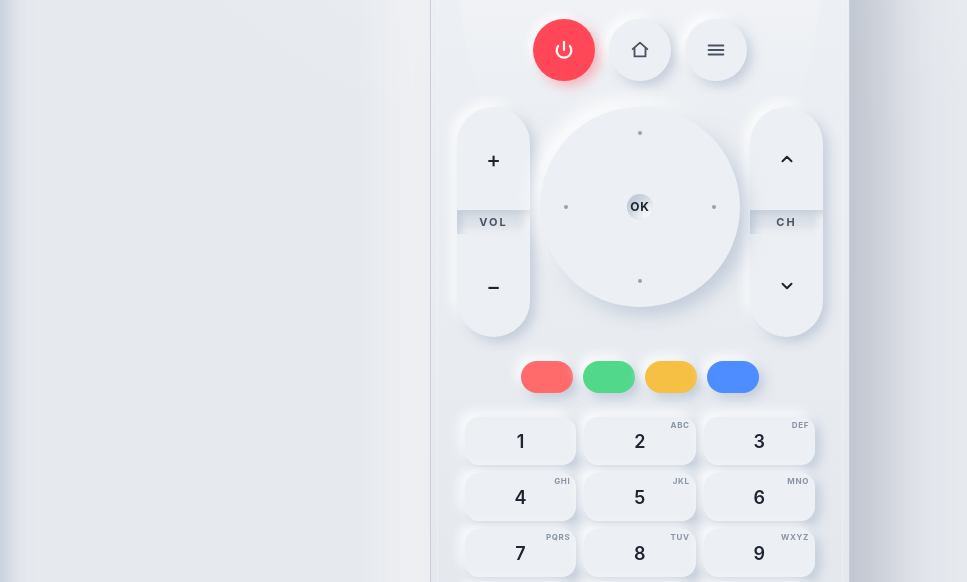
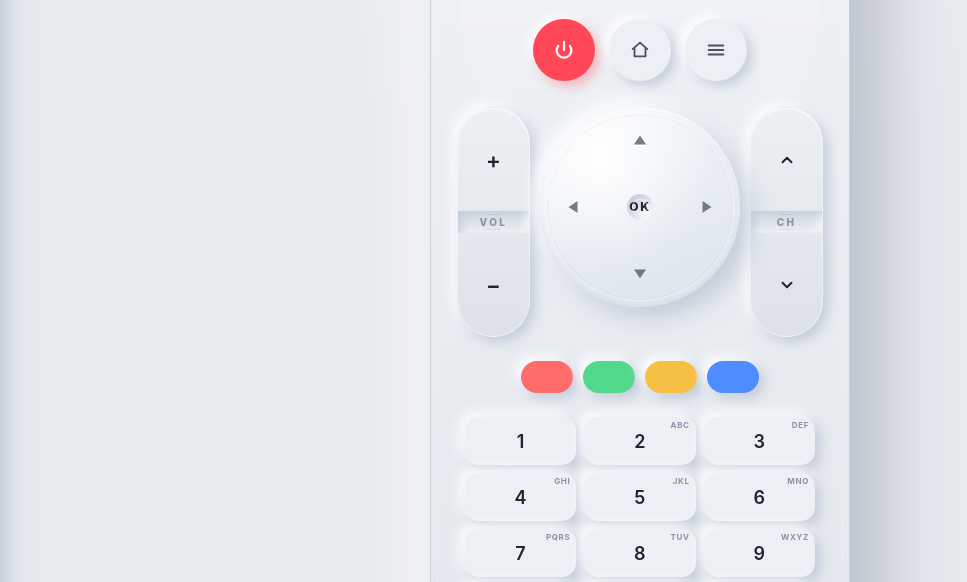
Before and after one commit to arman0824/LG-WebOs-TVRemote-Control, a website: page public/index.html in a window 1280 px wide. Shown: the part 185-767 px from the top of the page, without its empty margins (0-967 px from the left). Drawn offline with Linux system fonts and the light colour scheme; no server answers.

Commit message:
UI Fixes

```diff
--- a/public/styles.css
+++ b/public/styles.css
@@ -233,82 +233,189 @@ input:focus { box-shadow: var(--shadow-in-sm), 0 0 0 2px var(--hero); }
   padding: 4px 0;
 }
 
-/* ---------- D-PAD (smaller) ---------- */
+/* ---------- D-PAD ---------- */
 .dpad {
   position: relative;
   width: 160px;
   height: 160px;
   border-radius: 50%;
-  background: var(--surface);
-  box-shadow: var(--shadow-out);
+  background:
+    radial-gradient(circle at 30% 25%, rgba(255, 255, 255, 0.95) 0%, rgba(255, 255, 255, 0) 55%),
+    linear-gradient(160deg, #F4F7FB 0%, #DCE3EB 100%);
+  box-shadow:
+    10px 10px 22px var(--line-shadow),
+    -8px -8px 18px var(--highlight),
+    inset 0 1px 0 rgba(255, 255, 255, 0.9),
+    inset 0 -2px 4px rgba(0, 0, 0, 0.04);
   display: grid;
   grid-template-columns: 1fr 1fr 1fr;
   grid-template-rows: 1fr 1fr 1fr;
   flex-shrink: 0;
+  overflow: hidden;
 }
-.dpad-zone { background: transparent; border-radius: 50%; }
+[data-theme="dark"] .dpad {
+  background:
+    radial-gradient(circle at 30% 25%, rgba(255, 255, 255, 0.06) 0%, transparent 55%),
+    linear-gradient(160deg, #2A2F37 0%, #1A1E24 100%);
+  box-shadow:
+    10px 10px 22px var(--line-shadow),
+    -8px -8px 18px var(--highlight),
+    inset 0 1px 0 rgba(255, 255, 255, 0.05),
+    inset 0 -2px 4px rgba(0, 0, 0, 0.4);
+}
+
+/* inner ring track */
+.dpad::before {
+  content: "";
+  position: absolute;
+  inset: 6px;
+  border-radius: 50%;
+  border: 1px solid rgba(255, 255, 255, 0.45);
+  pointer-events: none;
+  box-shadow: inset 0 0 0 1px rgba(0, 0, 0, 0.04);
+}
+[data-theme="dark"] .dpad::before {
+  border-color: rgba(255, 255, 255, 0.05);
+  box-shadow: inset 0 0 0 1px rgba(0, 0, 0, 0.4);
+}
+
+.dpad-zone {
+  background: transparent;
+  border-radius: 50%;
+  position: relative;
+  color: var(--ink-2);
+  transition: color var(--t-fast), background var(--t-fast), box-shadow var(--t-fast);
+}
 .dpad-up    { grid-column: 2; grid-row: 1; }
 .dpad-left  { grid-column: 1; grid-row: 2; }
 .dpad-right { grid-column: 3; grid-row: 2; }
 .dpad-down  { grid-column: 2; grid-row: 3; }
-.dpad-zone:active { background: var(--surface-recess); box-shadow: var(--shadow-in-sm); }
+
+/* crisp triangle arrows on each zone */
+.dpad-zone::before {
+  content: "";
+  position: absolute;
+  top: 50%; left: 50%;
+  width: 0; height: 0;
+  opacity: 0.75;
+  transition: opacity var(--t-fast);
+  filter: drop-shadow(0 1px 1px rgba(255, 255, 255, 0.6));
+}
+[data-theme="dark"] .dpad-zone::before {
+  filter: drop-shadow(0 1px 1px rgba(0, 0, 0, 0.4));
+}
+.dpad-up::before    { transform: translate(-50%, -50%); border-left: 6px solid transparent; border-right: 6px solid transparent; border-bottom: 9px solid currentColor; }
+.dpad-down::before  { transform: translate(-50%, -50%); border-left: 6px solid transparent; border-right: 6px solid transparent; border-top: 9px solid currentColor; }
+.dpad-left::before  { transform: translate(-50%, -50%); border-top: 6px solid transparent; border-bottom: 6px solid transparent; border-right: 9px solid currentColor; }
+.dpad-right::before { transform: translate(-50%, -50%); border-top: 6px solid transparent; border-bottom: 6px solid transparent; border-left: 9px solid currentColor; }
+
+.dpad-zone:active {
+  background: radial-gradient(circle at center, var(--surface-recess) 0%, transparent 70%);
+  box-shadow: var(--shadow-in-sm);
+  color: var(--hero);
+}
+.dpad-zone:active::before { opacity: 1; }
+
 .dpad-ok {
   grid-column: 2; grid-row: 2;
   place-self: center;
   width: 38%;
   aspect-ratio: 1 / 1;
   border-radius: 50%;
-  background: var(--surface-recess);
-  box-shadow: var(--shadow-in);
+  position: relative;
+  background:
+    radial-gradient(circle at 32% 28%, var(--surface) 0%, var(--surface-recess) 75%);
+  box-shadow:
+    inset 5px 5px 12px var(--line-shadow),
+    inset -5px -5px 12px var(--highlight),
+    inset 0 0 0 1px rgba(255, 255, 255, 0.7);
   color: var(--ink);
   font-size: 12px;
-  font-weight: 700;
-  letter-spacing: 0.06em;
+  font-weight: 800;
+  letter-spacing: 0.14em;
   display: grid; place-items: center;
   transition: box-shadow var(--t-fast), transform var(--t-fast);
+  text-shadow: 0 1px 0 rgba(255, 255, 255, 0.6);
 }
-.dpad-ok:active { transform: scale(0.97); box-shadow: var(--shadow-in-sm); }
-.dpad-dot {
+[data-theme="dark"] .dpad-ok {
+  box-shadow:
+    inset 5px 5px 12px var(--line-shadow),
+    inset -5px -5px 12px var(--highlight),
+    inset 0 0 0 1px rgba(255, 255, 255, 0.04);
+  text-shadow: 0 1px 0 rgba(0, 0, 0, 0.4);
+}
+.dpad-ok::after {
+  content: "";
   position: absolute;
-  width: 4px; height: 4px;
+  inset: 5px;
   border-radius: 50%;
-  background: var(--ink-2);
-  opacity: 0.5;
+  border: 1px solid rgba(255, 255, 255, 0.55);
   pointer-events: none;
 }
-.dpad-dot-up    { top: 12%; left: 50%; transform: translateX(-50%); }
-.dpad-dot-down  { bottom: 12%; left: 50%; transform: translateX(-50%); }
-.dpad-dot-left  { left: 12%; top: 50%; transform: translateY(-50%); }
-.dpad-dot-right { right: 12%; top: 50%; transform: translateY(-50%); }
+[data-theme="dark"] .dpad-ok::after { border-color: rgba(255, 255, 255, 0.06); }
+.dpad-ok:active {
+  transform: scale(0.97);
+  box-shadow:
+    inset 3px 3px 8px var(--line-shadow),
+    inset -3px -3px 8px var(--highlight),
+    inset 0 0 0 1px rgba(255, 255, 255, 0.4);
+}
+
+/* old dot indicators are replaced by the zone arrows */
+.dpad-dot { display: none; }
 
 /* ---------- ROCKERS (extended) ---------- */
 .rocker {
-  background: var(--surface);
+  background: linear-gradient(180deg, var(--surface) 0%, var(--surface-recess) 100%);
   border-radius: var(--r-pill);
-  box-shadow: var(--shadow-out-sm);
+  box-shadow:
+    var(--shadow-out-sm),
+    inset 0 1px 0 rgba(255, 255, 255, 0.7);
   display: grid;
   grid-template-rows: 1fr auto 1fr;
   overflow: hidden;
   min-height: 190px;
   width: 100%;
+  border: 1px solid rgba(255, 255, 255, 0.4);
 }
+[data-theme="dark"] .rocker { border-color: rgba(255, 255, 255, 0.04); }
 .rocker-btn {
   color: var(--ink);
   font-size: 22px;
-  font-weight: 500;
+  font-weight: 600;
   display: grid; place-items: center;
-  transition: box-shadow var(--t-fast), background var(--t-fast);
+  transition: box-shadow var(--t-fast), background var(--t-fast), color var(--t-fast);
+  position: relative;
 }
 .rocker-btn svg { width: 18px; height: 18px; }
-.rocker-btn:active { box-shadow: var(--shadow-in-sm); background: var(--surface-recess); }
+.rocker-btn:active {
+  box-shadow: var(--shadow-in-sm);
+  background: var(--surface-recess);
+  color: var(--hero);
+}
 .rocker-mid {
   display: grid; place-items: center;
   background: var(--surface-recess);
   box-shadow: var(--shadow-in-sm);
   padding: 5px 0;
+  position: relative;
 }
+.rocker-mid::before, .rocker-mid::after {
+  content: "";
+  position: absolute;
+  left: 50%;
+  width: 14px;
+  height: 1px;
+  background: var(--line-shadow);
+  transform: translateX(-50%);
+  opacity: 0.55;
+  border-radius: 1px;
+}
+.rocker-mid::before { top: 3px; }
+.rocker-mid::after { bottom: 3px; }
 .rocker-mid span {
-  font-size: 11px; font-weight: 700; letter-spacing: 0.18em; color: var(--ink-2);
+  font-size: 10px; font-weight: 800; letter-spacing: 0.24em; color: var(--muted);
+  text-transform: uppercase;
 }
 
 /* ---------- COLOR KEYS ---------- */
```
